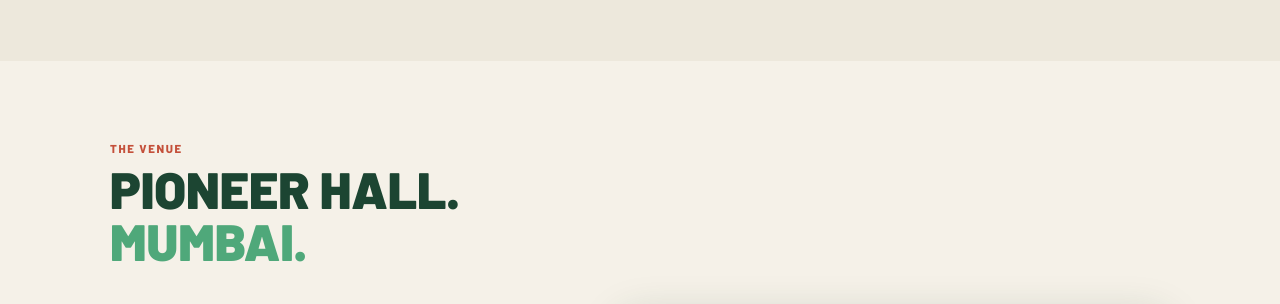
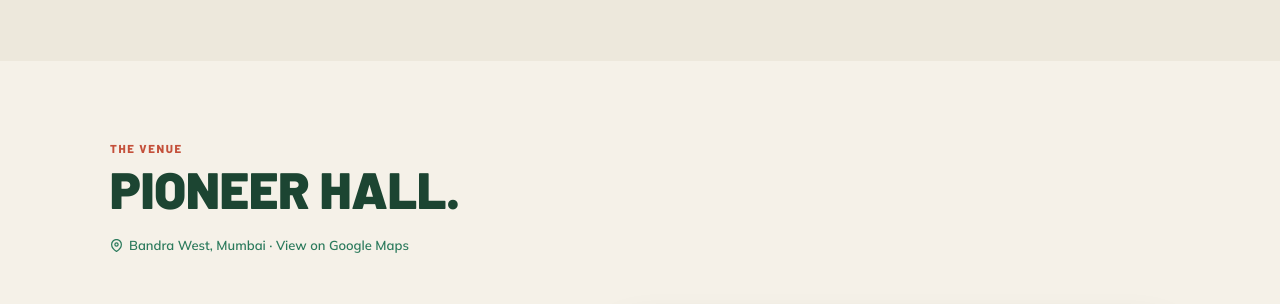
Before and after one commit to guil-is/commonground-mumbai, a plain HTML site: page partner.html in a window 1280 px wide. Shown: the part 2436-2740 px from the top of the page. Drawn offline with Linux system fonts and the light colour scheme.

Commit message:
Simplify venue heading, add Google Maps link
Co-Authored-By: Claude Sonnet 4.6 <noreply@anthropic.com>

```diff
--- a/partner.html
+++ b/partner.html
@@ -504,6 +504,13 @@
        VENUE
        ================================================================ */
     .venue-section { background: var(--cream-light); }
+    .venue-map-link {
+      display: inline-flex; align-items: center; gap: 0.375rem;
+      font-family: var(--mulish); font-size: 0.8125rem; font-weight: 600;
+      color: var(--teal); margin-bottom: 2rem; margin-top: 0.375rem;
+      transition: color 0.2s;
+    }
+    .venue-map-link:hover { color: var(--dark-green); }
     .venue-grid {
       display: grid; grid-template-columns: 1fr 1.25fr;
       gap: 4rem; margin-top: 2.5rem; align-items: start;
@@ -816,9 +823,11 @@
     <div class="section-inner">
 
       <p class="section-label reveal">The Venue</p>
-      <h2 class="section-heading reveal d1">
-        Pioneer Hall.<br><span class="accent">Mumbai.</span>
-      </h2>
+      <h2 class="section-heading reveal d1">Pioneer Hall.</h2>
+      <a href="https://maps.app.goo.gl/W6ozaaq8ZWg3bSzp9" target="_blank" rel="noopener" class="venue-map-link reveal d2">
+        <svg width="13" height="13" viewBox="0 0 24 24" fill="none" stroke="currentColor" stroke-width="2.25" stroke-linecap="round" stroke-linejoin="round"><path d="M21 10c0 7-9 13-9 13s-9-6-9-13a9 9 0 0 1 18 0z"/><circle cx="12" cy="10" r="3"/></svg>
+        Bandra West, Mumbai · View on Google Maps
+      </a>
 
       <div class="venue-grid">
 
```
